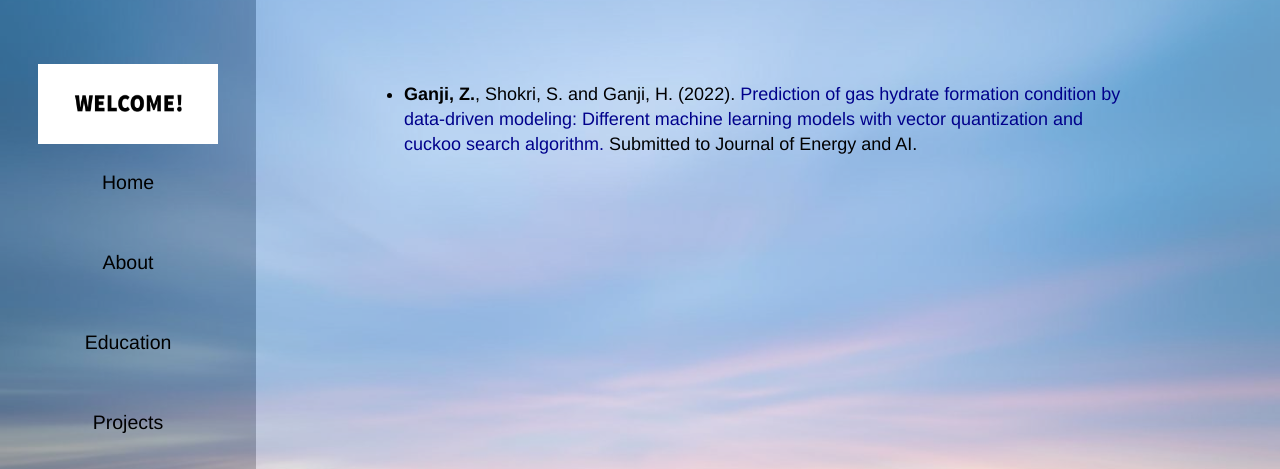
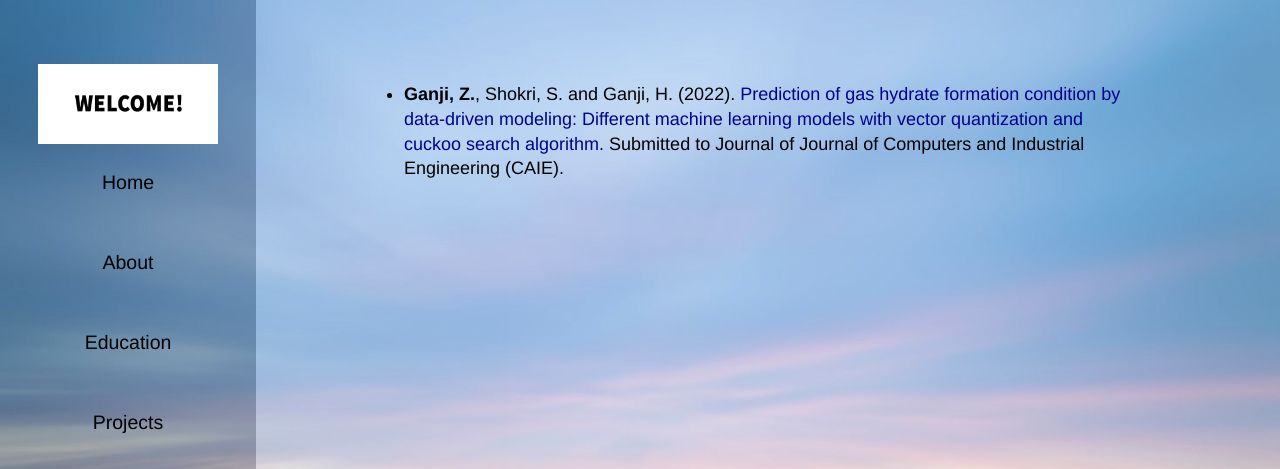
Before and after one commit to s33zganji/s-ganji.github.io, a plain HTML site: page pub.html in a window 1280 px wide. Shown: the top 469 px of the page. Drawn offline with Linux system fonts and the light colour scheme.

Commit message:
Update pub.html

```diff
--- a/pub.html
+++ b/pub.html
@@ -23,7 +23,7 @@
 <div class="rightContent" style="padding-left: -2%;">
     <ul class="skillTable">
         <li>
-            <b>Ganji, Z.</b>, Shokri, S. and Ganji, H. (2022). <a href="https://github.com/s-ganji/Prediction-of-Gas-Hydrate-Formation-Condition-by-Data-Driven-Modeling">Prediction of gas hydrate formation condition by data-driven modeling: Different machine learning models with vector quantization and cuckoo search algorithm.</a> Submitted to Journal of Energy and AI.
+            <b>Ganji, Z.</b>, Shokri, S. and Ganji, H. (2022). <a href="https://github.com/s-ganji/Prediction-of-Gas-Hydrate-Formation-Condition-by-Data-Driven-Modeling">Prediction of gas hydrate formation condition by data-driven modeling: Different machine learning models with vector quantization and cuckoo search algorithm.</a> Submitted to Journal of Journal of Computers and Industrial Engineering (CAIE).
         </li>
     </ul>
 </div>
```
